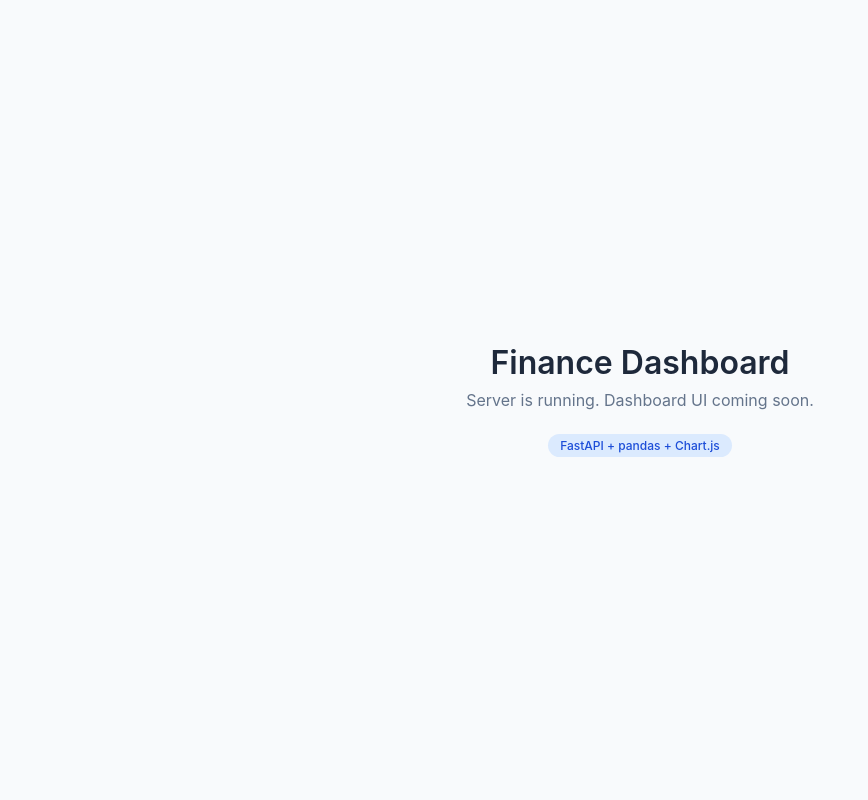
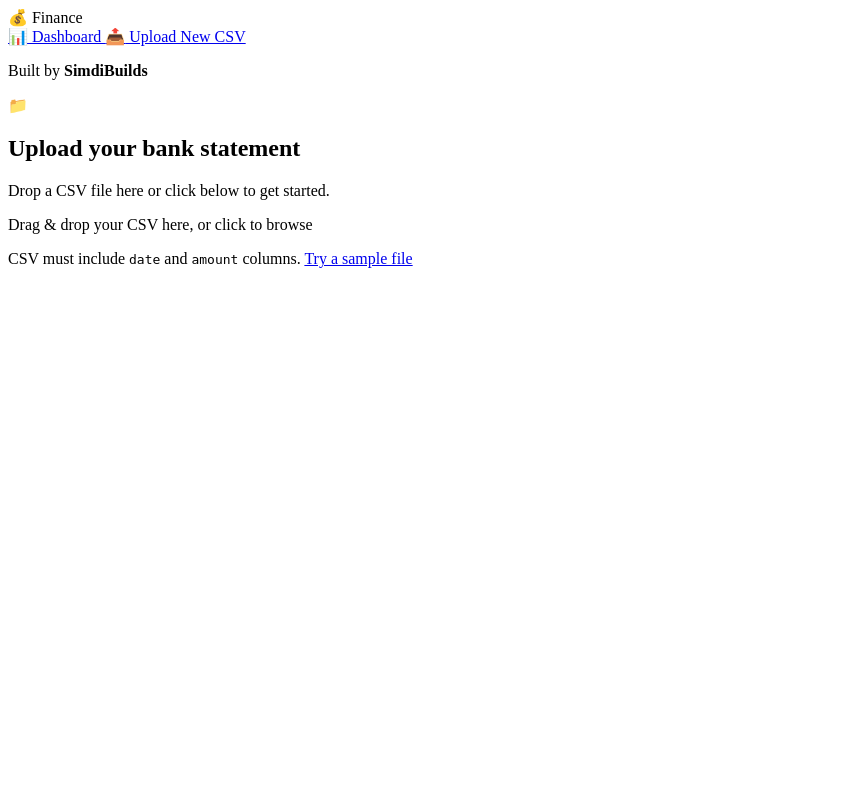
Before and after one commit to SimdiBuilds/personal-finance-dashboard, a FastAPI app: page / in a window 1280 px wide. Shown: the whole page, without its empty margins (0-868 px from the left). Run offline with FastAPI, Linux system fonts and the light colour scheme.

Commit message:
built full dashboard layout with sidebar, upload zone, and dashboard sections

```diff
--- a/templates/index.html
+++ b/templates/index.html
@@ -4,53 +4,125 @@
   <meta charset="UTF-8" />
   <meta name="viewport" content="width=device-width, initial-scale=1.0" />
   <title>Finance Dashboard</title>
-  <style>
-    *, *::before, *::after { box-sizing: border-box; margin: 0; padding: 0; }
-
-    body {
-      font-family: -apple-system, BlinkMacSystemFont, 'Segoe UI', sans-serif;
-      background: #f8fafc;
-      color: #1e293b;
-      min-height: 100vh;
-      display: flex;
-      align-items: center;
-      justify-content: center;
-    }
-
-    .placeholder {
-      text-align: center;
-      padding: 2rem;
-    }
-
-    .placeholder h1 {
-      font-size: 2rem;
-      font-weight: 600;
-      margin-bottom: 0.5rem;
-      color: #1e293b;
-    }
-
-    .placeholder p {
-      font-size: 1rem;
-      color: #64748b;
-    }
-
-    .badge {
-      display: inline-block;
-      margin-top: 1.5rem;
-      background: #dbeafe;
-      color: #1d4ed8;
-      font-size: 0.75rem;
-      font-weight: 500;
-      padding: 4px 12px;
-      border-radius: 99px;
-    }
-  </style>
+  <link rel="stylesheet" href="/static/style.css" />
+  <script src="https://cdnjs.cloudflare.com/ajax/libs/Chart.js/4.4.0/chart.umd.min.js"></script>
 </head>
 <body>
-  <div class="placeholder">
-    <h1>Finance Dashboard</h1>
-    <p>Server is running. Dashboard UI coming soon.</p>
-    <span class="badge">FastAPI + pandas + Chart.js</span>
+
+  <div class="layout">
+
+    <aside class="sidebar">
+      <div class="sidebar-brand">
+        <span class="brand-icon">💰</span>
+        <span class="brand-name">Finance</span>
+      </div>
+
+      <nav class="sidebar-nav">
+        <a href="#" class="nav-item active">
+          <span class="nav-icon">📊</span> Dashboard
+        </a>
+        <a href="#" class="nav-item" id="uploadNewBtn">
+          <span class="nav-icon">📤</span> Upload New CSV
+        </a>
+      </nav>
+
+      <div class="sidebar-footer">
+        <p>Built by <strong>SimdiBuilds</strong></p>
+      </div>
+    </aside>
+
+    <main class="main">
+
+      <!-- Empty state / upload zone -->
+      <section id="uploadZone" class="upload-zone">
+        <div class="upload-card">
+          <div class="upload-icon">📁</div>
+          <h1>Upload your bank statement</h1>
+          <p>Drop a CSV file here or click below to get started.</p>
+
+          <label for="fileInput" class="upload-btn" id="dropArea">
+            <span id="dropText">Drag & drop your CSV here, or click to browse</span>
+            <input type="file" id="fileInput" accept=".csv" hidden />
+          </label>
+
+          <p class="upload-hint">
+            CSV must include <code>date</code> and <code>amount</code> columns.
+            <a href="/sample_data/transactions.csv" download>Try a sample file</a>
+          </p>
+
+          <div id="uploadError" class="upload-error" hidden></div>
+        </div>
+      </section>
+
+      <!-- Loading state -->
+      <section id="loadingState" class="loading-state" hidden>
+        <div class="spinner"></div>
+        <p>Crunching your numbers...</p>
+      </section>
+
+      <!-- Dashboard content -->
+      <section id="dashboard" class="dashboard" hidden>
+
+        <header class="dashboard-header">
+          <h1>Your Financial Overview</h1>
+          <button class="secondary-btn" id="uploadAgainBtn">Upload different file</button>
+        </header>
+
+        <div class="stat-cards">
+          <div class="stat-card income">
+            <div class="stat-label">Total Income</div>
+            <div class="stat-value" id="statIncome">$0.00</div>
+          </div>
+          <div class="stat-card expense">
+            <div class="stat-label">Total Expenses</div>
+            <div class="stat-value" id="statExpenses">$0.00</div>
+          </div>
+          <div class="stat-card balance" id="balanceCard">
+            <div class="stat-label">Net Balance</div>
+            <div class="stat-value" id="statBalance">$0.00</div>
+          </div>
+        </div>
+
+        <div class="charts-row">
+          <div class="chart-card">
+            <h2>Spending by Category</h2>
+            <div class="chart-wrap">
+              <canvas id="categoryChart"></canvas>
+            </div>
+          </div>
+          <div class="chart-card">
+            <h2>Monthly Income vs Expenses</h2>
+            <div class="chart-wrap">
+              <canvas id="monthChart"></canvas>
+            </div>
+          </div>
+        </div>
+
+        <div class="table-card">
+          <div class="table-header">
+            <h2>Transactions</h2>
+            <input type="text" id="searchInput" placeholder="Search transactions..." class="search-input" />
+          </div>
+          <div class="table-scroll">
+            <table id="txnTable">
+              <thead>
+                <tr>
+                  <th>Date</th>
+                  <th>Description</th>
+                  <th>Category</th>
+                  <th class="align-right">Amount</th>
+                </tr>
+              </thead>
+              <tbody id="txnTableBody"></tbody>
+            </table>
+          </div>
+        </div>
+
+      </section>
+
+    </main>
   </div>
+
+  <script src="/static/app.js"></script>
 </body>
 </html>
```
